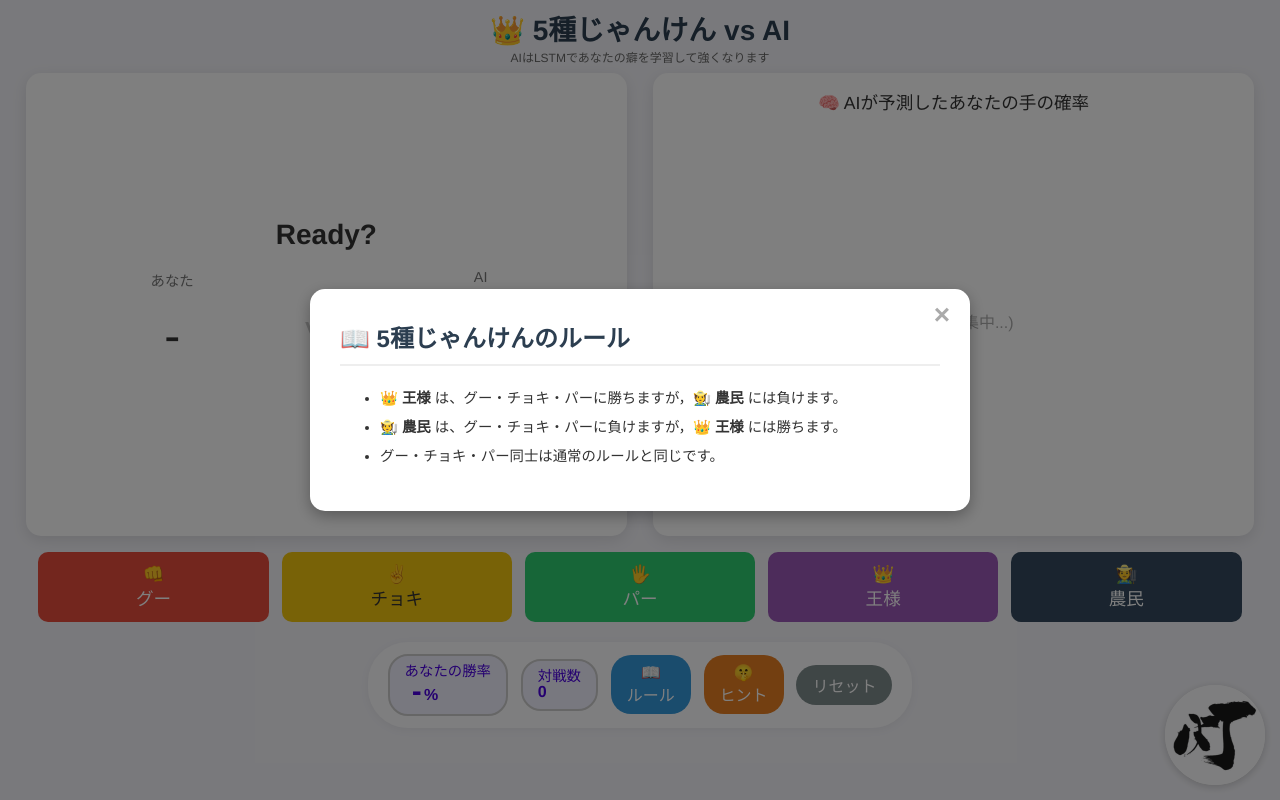
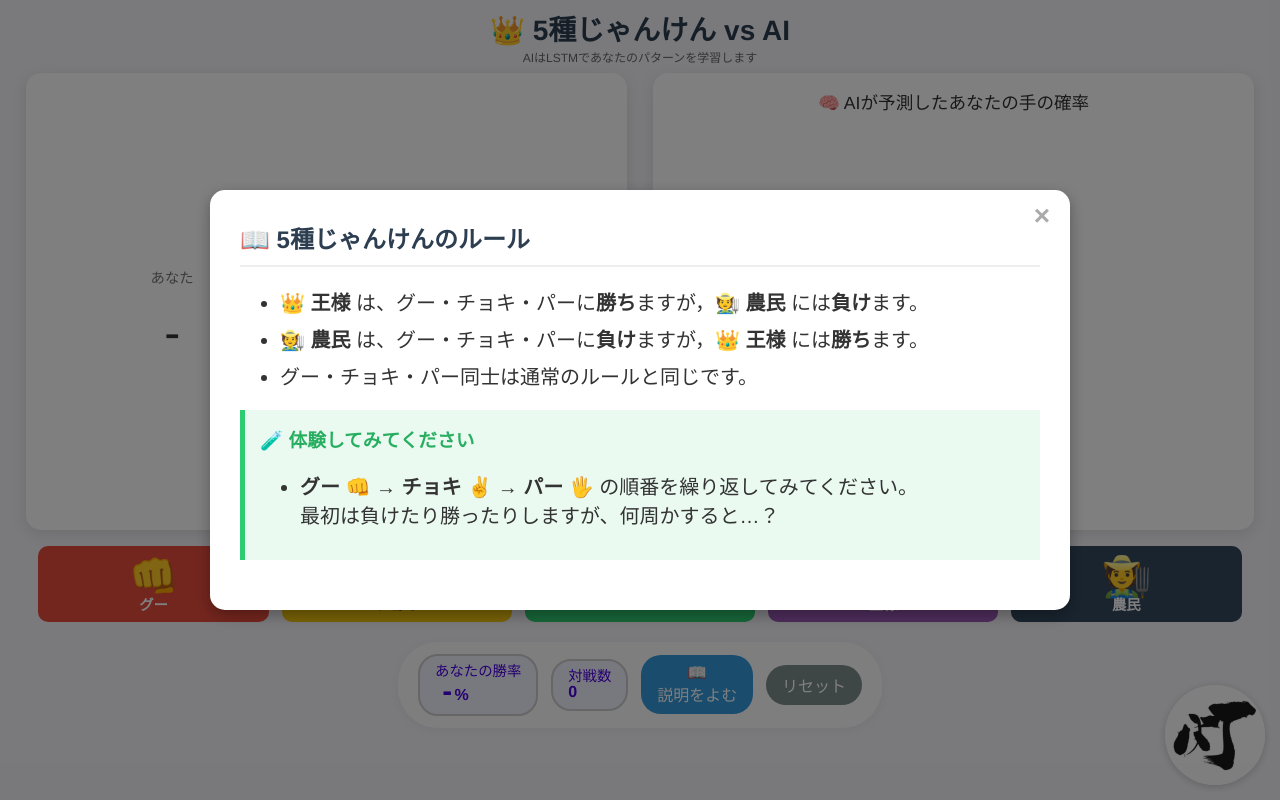
Before and after one commit to sasa-leaf/janken-online-predictor, a FastAPI app: page / in a window 1280 px wide. Run offline with FastAPI, Linux system fonts and the light colour scheme; parts of the project's set-up code (start-up, migrations or seed data) failed here and were passed over.

Commit message:
fix: UI調整

```diff
--- a/static/style.css
+++ b/static/style.css
@@ -159,8 +159,9 @@ footer {
 
 .move-btn {
     flex: 1;
-    padding: 1.5vh 0;
-    font-size: 2.2vh;
+    padding: 1vh 0;
+    font-size: 5vh;
+    line-height: 1.1;
     border: none;
     border-radius: 10px;
     cursor: pointer;
@@ -168,13 +169,20 @@ footer {
     transition: transform 0.1s;
     max-width: 18vw;
 }
+
+/* ボタン内の文字（spanタグ）を小さくする設定 */
+.move-btn span {
+    font-size: 1.8vh;
+    display: block;
+    font-weight: bold;
+}
 .move-btn:active { transform: scale(0.95); }
 
 .btn-gu { background-color: #e74c3c; }
 .btn-choki { background-color: #f1c40f; color: #333; }
 .btn-pa { background-color: #2ecc71; }
 .btn-king { background-color: #9b59b6; }
-.btn-slave { background-color: #34495e; }
+.btn-commoner { background-color: #34495e; }
 
 /* メタ情報エリア */
 .meta-info {
@@ -194,17 +202,17 @@ footer {
 
 /* ★勝率を目立たせるスタイル */
 .win-rate-display {
-    background-color: #f0f0ff; /* 淡い背景色 */
+    background-color: #f0f0ff;
     padding: 8px 15px;
     border-radius: 20px;
     font-weight: bold;
-    color: #4a00e0; /* 濃い紫色 */
+    color: #4a00e0;
     border: 2px solid #ccc;
 }
 #win-rate {
-    font-size: 3vh; /* フォントサイズを大きく */
+    font-size: 3vh;
     margin-left: 5px;
-    font-family: monospace; /* 数字を見やすく */
+    font-family: monospace;
 }
 /* 勝率部分のテキストを小さく */
 .win-rate-display span:first-child {
@@ -229,7 +237,6 @@ footer {
 .footer-btn:hover { opacity: 0.9; }
 
 .rule-btn { background-color: #3498db; }
-.story-btn { background-color: #e67e22; }
 .reset-btn { background-color: #7f8c8d; }
 
 
@@ -272,7 +279,7 @@ footer {
     padding: 30px;
     border-radius: 15px;
     width: 80%;
-    max-width: 600px;
+    max-width: 800px;
     max-height: 80vh;
     overflow-y: auto;
     box-shadow: 0 5px 15px rgba(0,0,0,0.3);
@@ -291,7 +298,35 @@ footer {
 .close-btn:hover { color: #000; }
 
 .modal-h2 { margin-top: 0; color: #2c3e50; border-bottom: 2px solid #eee; padding-bottom: 10px;}
-.rule-list li { margin-bottom: 8px; font-size: 1.8vh; }
+.rule-list li { margin-bottom: 8px; font-size: 2.5vh; }
+
+/* --- マイルストーンモーダル用 --- */
+.milestone-display {
+    margin: 4vh 0; /* 上下の余白を広くとる */
+}
+
+.milestone-label {
+    font-size: 2.2vh;
+    color: #666;
+    margin: 0 0 1vh 0;
+    font-weight: bold;
+}
+
+.milestone-value {
+    font-size: 10vh; /* ★文字サイズを特大にする */
+    font-weight: 800;
+    color: #e74c3c; /* 赤系の強調色 */
+    line-height: 1;
+    font-family: 'Helvetica Neue', Arial, sans-serif;
+}
+
+.milestone-unit {
+    font-size: 4vh; /* %記号は少し小さく */
+    color: #333;
+    font-weight: normal;
+    vertical-align: baseline;
+    margin-left: 0.5vw;
+}
 
 /* ★グラフ重なり防止とレスポンシブデザインの修正 */
 @media (max-aspect-ratio: 1/1) {
--- a/templates/index.html
+++ b/templates/index.html
@@ -12,7 +12,7 @@
     <div class="container">
         <header>
             <h1>👑 5種じゃんけん vs AI</h1>
-            <p class="subtitle">AIはLSTMであなたの癖を学習して強くなります</p>
+            <p class="subtitle">AIはLSTMであなたのパターンを学習します</p>
         </header>
 
         <div class="main-content">
@@ -52,11 +52,11 @@
 
         <footer>
             <div class="btn-group">
-                <button class="move-btn btn-gu" onclick="play(0)">👊<br>グー</button>
-                <button class="move-btn btn-choki" onclick="play(1)">✌️<br>チョキ</button>
-                <button class="move-btn btn-pa" onclick="play(2)">🖐<br>パー</button>
-                <button class="move-btn btn-king" onclick="play(3)">👑<br>王様</button>
-                <button class="move-btn btn-slave" onclick="play(4)">🧑‍🌾<br>農民</button>
+                <button class="move-btn btn-gu" onclick="play(0)">👊<span>グー</span></button>
+                <button class="move-btn btn-choki" onclick="play(1)">✌️<span>チョキ</span></button>
+                <button class="move-btn btn-pa" onclick="play(2)">🖐<span>パー</span></button>
+                <button class="move-btn btn-king" onclick="play(3)">👑<span>王様</span></button>
+                <button class="move-btn btn-commoner" onclick="play(4)">🧑‍🌾<span>農民</span></button>
             </div>
 
             <div class="meta-info">
@@ -70,8 +70,7 @@
                     <span id="game-count">0</span>
                 </span>
 
-                <button class="footer-btn rule-btn" onclick="openModal('rule-modal')">📖<br>ルール</button>
-                <button class="footer-btn story-btn" onclick="openModal('dev-modal')">🤫<br>ヒント</button>
+                <button class="footer-btn rule-btn" onclick="openModal('rule-modal')">📖<br>説明をよむ</button>
                 <button class="footer-btn reset-btn" onclick="resetGame()">リセット</button>
             </div>
         </footer>
@@ -86,40 +85,34 @@
             <span class="close-btn" onclick="closeModal('rule-modal')">&times;</span>
             <h2 class="modal-h2">📖 5種じゃんけんのルール</h2>
             <ul class="rule-list">
-                <li><b>👑 王様</b> は、グー・チョキ・パーに勝ちますが，<b>🧑‍🌾 農民</b> には負けます。</li>
-                <li><b>🧑‍🌾 農民</b> は、グー・チョキ・パーに負けますが，<b>👑 王様</b> には勝ちます。</li>
+                <li><b>👑 王様</b> は、グー・チョキ・パーに<b>勝ち</b>ますが，<b>🧑‍🌾 農民</b> には<b>負け</b>ます。</li>
+                <li><b>🧑‍🌾 農民</b> は、グー・チョキ・パーに<b>負け</b>ますが，<b>👑 王様</b> には<b>勝ち</b>ます。</li>
                 <li>グー・チョキ・パー同士は通常のルールと同じです。</li>
             </ul>
-        </div>
-    </div>
-
-    <div id="dev-modal" class="modal" onclick="closeModalOutside(event, 'dev-modal')">
-        <div class="modal-content">
-            <span class="close-btn" onclick="closeModal('dev-modal')">&times;</span>
-            <h2 class="modal-h2">🤫 ヒント</h2>
-            <p>AIはあなたの「過去の手のパターン」を記憶し、次に来る手を予測して、それに勝てる手を選んでいます。</p>
 
             <div style="background-color: #eafaf1; border-left: 5px solid #2ecc71; padding: 15px; margin: 20px 0;">
                 <h3 style="margin-top:0; color:#27ae60;">🧪 体験してみてください</h3>
-                <ul>
-                    <li><b>グー 👊 → チョキ ✌️ → パー 🖐</b> の順番で、同じパターンを何度も繰り返し出してみてください。最初は負けたり勝ったりしますが、何周かすると…？</li>
-                    <li>ランダムに手を出し続けると、AIはなかなか学習できません。</li>
+                <ul class="rule-list">
+                    <li><b>グー 👊 → チョキ ✌️ → パー 🖐</b> の順番を繰り返してみてください。<br>最初は負けたり勝ったりしますが、何周かすると…？</li>
                 </ul>
             </div>
+
         </div>
     </div>
 
     <div id="milestone-modal" class="modal" onclick="closeModalOutside(event, 'milestone-modal')">
-        <div class="modal-content">
+        <div class="modal-content" style="text-align: center;">
             <span class="close-btn" onclick="closeModal('milestone-modal')">&times;</span>
-            <h2 class="modal-h2">🎉 50回プレイ達成！</h2>
-            <p>ここまでの成績はこちら：</p>
 
-            <ul style="font-size:2vh; line-height:1.8;">
-                <li><b>勝率：</b> <span id="milestone-win-rate">-</span>%</li>
-                <li><b>対戦数：</b> <span id="milestone-count">0</span></li>
-            </ul>
+            <h2 class="modal-h2">🎉 <span id="milestone-count">0</span>回プレイ達成！</h2>
 
+            <div class="milestone-display">
+                <p class="milestone-label">現在のあなたの勝率</p>
+                <div class="milestone-value">
+                    <span id="milestone-win-rate">-</span>
+                    <span class="milestone-unit">%</span>
+                </div>
+            </div>
             <button class="footer-btn reset-btn" onclick="resetGame()" style="margin-top:20px;">
                 🔄 リセット
             </button>
```
